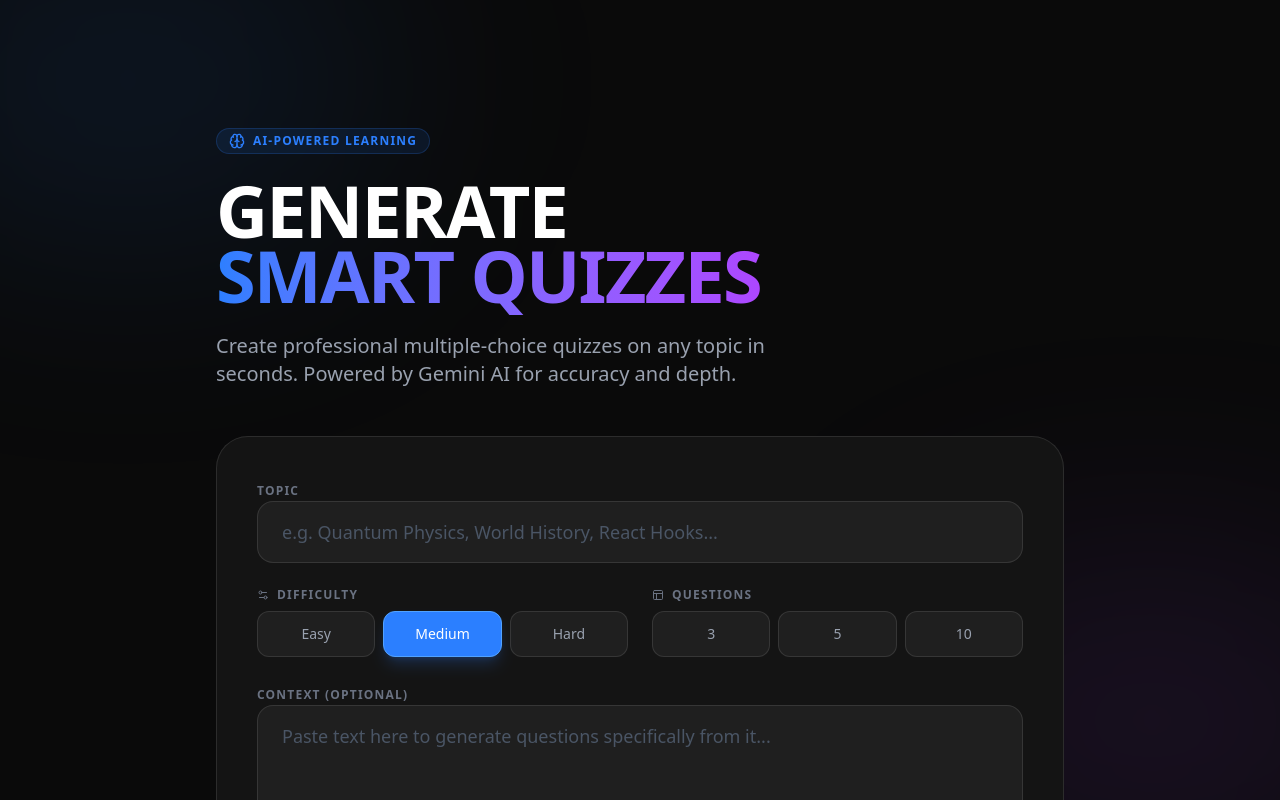
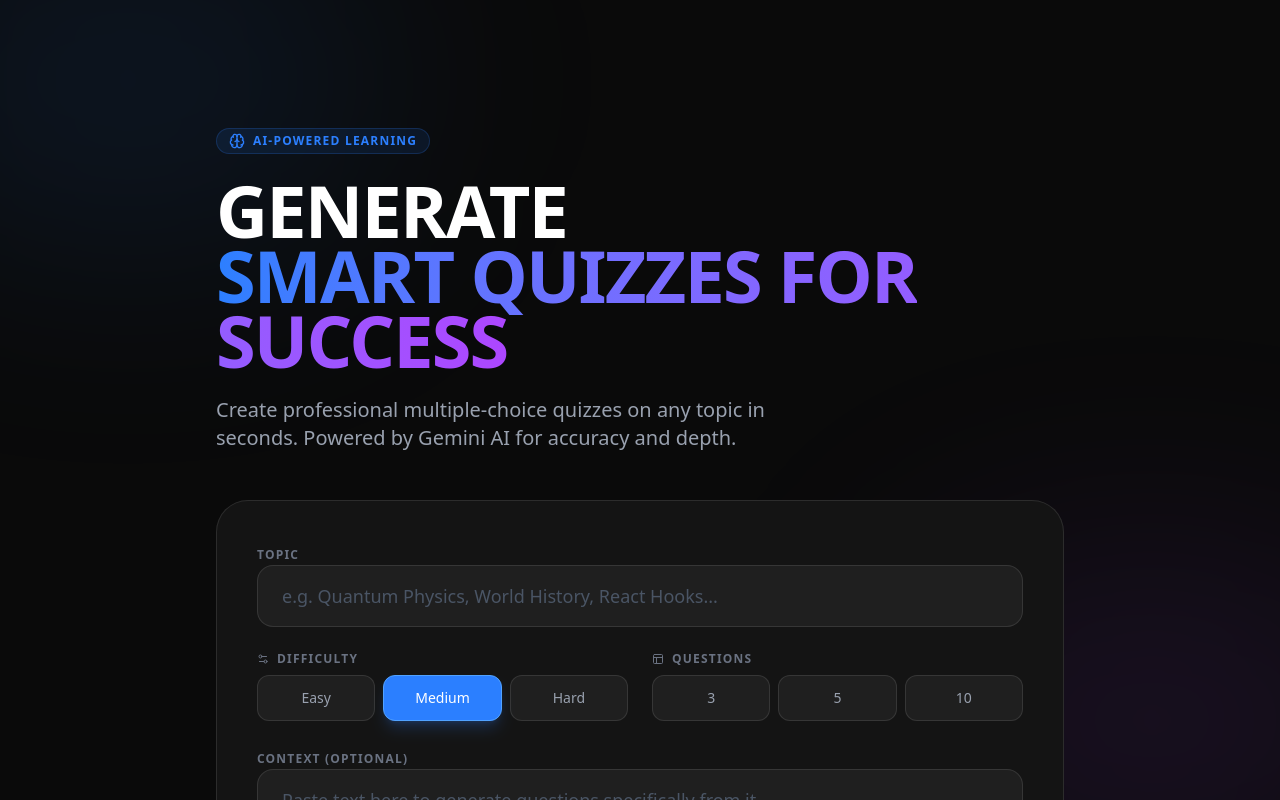
Before and after one commit to yogeshkumar73/quiz-genrator, a React (Vite) app: page / in a window 1280 px wide. Shown: the top 800 px of the page. Built offline with nearby package versions, Linux system fonts and the light colour scheme; no server answers.

Commit message:
first commit

```diff
--- a/src/App.tsx
+++ b/src/App.tsx
@@ -272,7 +272,7 @@
               className="text-5xl md:text-7xl font-bold tracking-tight leading-[0.9]"
             ><></>
               GENERATE <br />
-              <span className="text-transparent bg-clip-text bg-gradient-to-r from-blue-500 to-purple-500">SMART QUIZZES</span>
+              <span className="text-transparent bg-clip-text bg-gradient-to-r from-blue-500 to-purple-500">SMART QUIZZES FOR SUCCESS</span>
             </motion.h1>
 
             <motion.p
```
